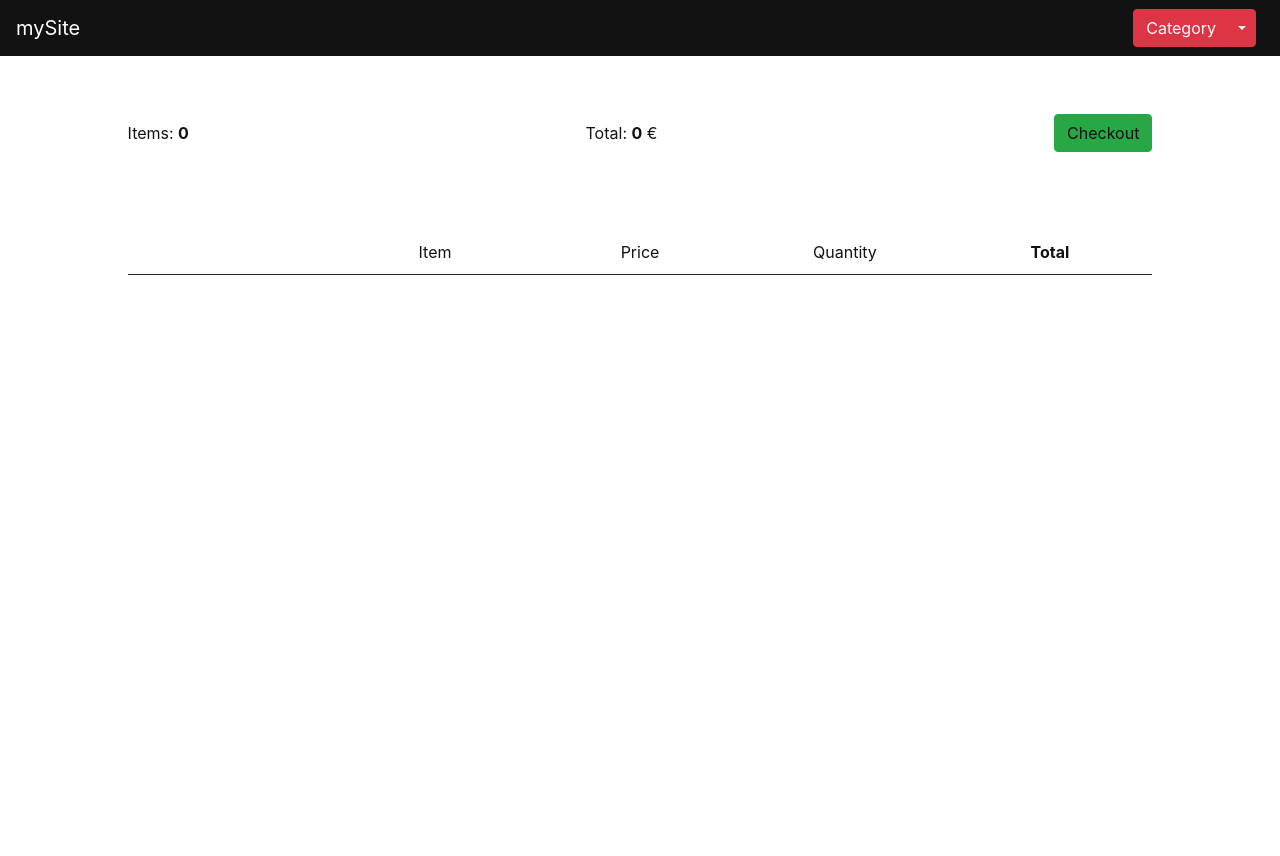
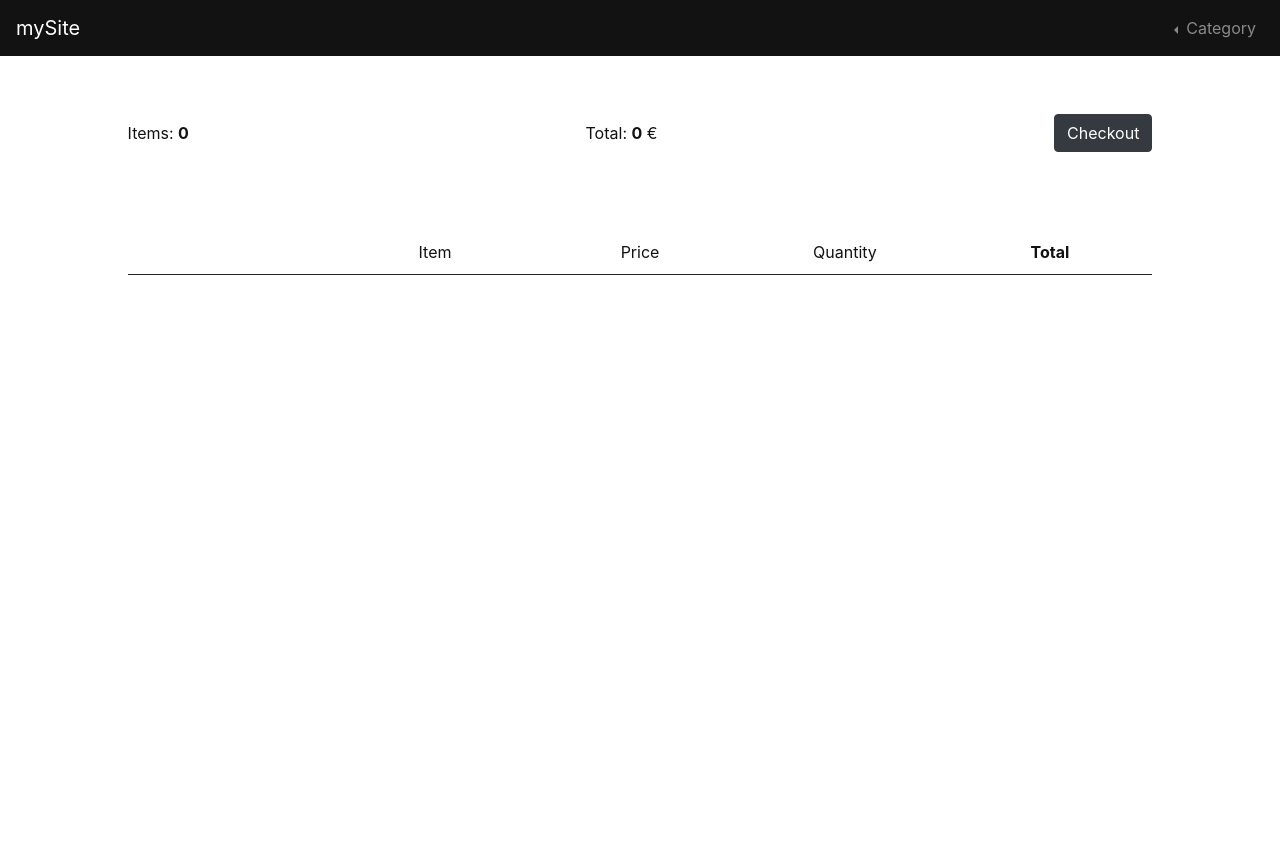
Before and after one commit to EDENLAYN-D-MINACCI/ecommerce-django, a Django app: page /cart/ in a window 1280 px wide. Before the commit the page ends 275 px from the top, so only its background shows below. Run offline with Django 3.2, Linux system fonts and the light colour scheme; data comes from the database, SQL or seed files in the repository; data that the repository does not hold is empty; parts of the project's set-up code (start-up, migrations or seed data) failed here and were passed over; some libraries are stand-ins or nearby versions.

Commit message:
add product category feature

```diff
--- a/static/css/cart.css
+++ b/static/css/cart.css
@@ -26,6 +26,6 @@
 
 
 .quantity-button:active{
-    filter: blur(3px);
+    filter: blur(1px);
     transition: filter ease 0.1s;
 }
--- a/static/css/main.css
+++ b/static/css/main.css
@@ -74,10 +75,38 @@ input[type=text], input[type=email] {
 }
 
 .block-content{
+    position: relative;
+    min-height: 100vh;
     width: auto;
     padding: 2%;
 }
 
+
+
+/* div containers */
+.box-element{
+    color: var(--text);
+    background-color: var(--opacity);
+    border-radius:  0 0 4px 4px;
+    border-radius: 4px;
+}
+
+.box-element-spaced{
+    color: var(--text);
+    background-color: var(--opacity);
+    border-radius:  0 0 4px 4px;
+    border-radius: 4px;
+    padding: 16px;
+    margin: 16px;
+}
+
+/* bootstrap class (used in the navbar) */
+.bg-dark{
+    background-color: var(--dark)!important;
+}
+.dropdown-item{
+    text-align: left!important;
+}
 
 /* card elevation from https://codepen.io/sdthornton/pen/wBZdXq */
 
--- a/static/js/main.js
+++ b/static/js/main.js
@@ -22,18 +22,6 @@ function showSnackbar(message) {
 
     console.log('showing snackbar');
 }
-
-// If the length of the element's string is 0 then display helper message
-function required(inputtx)
-{
-  if (inputtx.value.length == 0)
-   {
-      alert("message");
-      return false;
-   }
-   return true;
- }
-
 
 function orderUpdate(productId, productName, action){
     console.log('add to cart: sending data..');
--- a/static/js/store.js
+++ b/static/js/store.js
@@ -1,5 +1,4 @@
 var addToCartButtons = document.getElementsByClassName("cart-add");
-var removeFromCartButton = document.getElementById('cart-remove');
 
 for(var i = 0; i < addToCartButtons.length; i++){
 
--- a/store/templates/store/cart.html
+++ b/store/templates/store/cart.html
@@ -15,7 +15,7 @@
             <div class="d-flex align-items-center justify-content-between">
                 <div>Items: <strong id="cart-item-number">{{ order.getCartItemNumber }}</strong></div>
                 <div>Total: <strong id="cart-total-price">{{ order.getCartTotal|formatPrice }}</strong> €</div>
-                <a class="btn btn-success" href="{% url 'checkout' %}">Checkout</a>
+                <a class="btn btn-dark" style="color: white;" href="{% url 'checkout' %}">Checkout</a>
             </div>
         </div>
 
--- a/store/templates/store/main.html
+++ b/store/templates/store/main.html
@@ -50,30 +50,31 @@
     <body>
       <nav class="navbar navbar-expand-lg navbar-dark bg-dark">
         <a class="navbar-brand" href="{% url 'store' %}">{{ title }}</a>
-        <button class="navbar-toggler" type="button" data-toggle="collapse" data-target="#navbarSupportedContent" aria-controls="navbarSupportedContent" aria-expanded="false" aria-label="Toggle navigation">
+        <button class="navbar-toggler" type="button" data-toggle="collapse" data-target="#navbarNavDropdown" aria-controls="navbarNavDropdown" aria-expanded="false" aria-label="Toggle navigation">
           <span class="navbar-toggler-icon"></span>
         </button>
-
-        <div class="collapse navbar-collapse" id="navbarSupportedContent">
+        <div class="collapse navbar-collapse" id="navbarNavDropdown">
           <ul class="navbar-nav ml-auto">
-            <li class="nav-item" style="margin-right: 8px;">
-              <!-- dropdown -->
-              <div class="btn-group">
-                <button type="button" class="btn btn-danger">Category</button>
-                <button type="button" class="btn btn-danger dropdown-toggle dropdown-toggle-split" data-toggle="dropdown" aria-haspopup="true" aria-expanded="false">
-                  <span class="sr-only">Toggle Dropdown</span>
-                </button>
-                <div class="dropdown-menu">
-                  {% for category in product_categories %}
-                    <button onclick="setCategory()" class="dropdown-item">{{category}}</button>
-                  {% endfor %}
-                </div>
+            <li class="nav-item dropdown dropleft">
+              <a class="nav-link dropdown-toggle" href="#" id="navbarDropdownMenuLink" data-toggle="dropdown" aria-haspopup="true" aria-expanded="false">
+                Category
+              </a>
+              <div class="dropdown-menu" aria-labelledby="navbarDropdownMenuLink">
+                <a href="{% url 'category' selected_category='no-filter' %}">
+                  <button class="dropdown-item">no filter</button>
+                </a>
+                <div class="dropdown-divider"></div>
+                {% for category in product_categories %}
+                  <a href="{% url 'category' selected_category=category %}">
+                    <button class="dropdown-item">{{category}}</button>
+                  </a>
+                {% endfor %}
               </div>
             </li>
-        </ul>
-
+          </ul>
         </div>
       </nav>
+
 
       <div class="container block-content">
         {% block content %} {% endblock content %}
@@ -82,11 +83,7 @@
       {% block footer %} {% endblock footer %}
 
 
-    <script>
-      function setCategory(){
-          window.location.href = "{% url 'product-category' %}" + "?category="+"test";
-      }
-    </script>
+
 
       <!-- Optional JavaScript -->
       <!-- jQuery first, then Popper.js, then Bootstrap JS -->
--- a/store/templates/store/store.html
+++ b/store/templates/store/store.html
@@ -13,6 +13,11 @@
 {% block content %}
     <div class="row">
 
+        {% if no_product %}
+            <div class="error-message">
+                <h1>Sorry, there's nothing here.</h1>
+            </div>
+        {% endif %}
         {% for product in products %}
         <div class="col-lg-4">
 
--- a/store/urls.py
+++ b/store/urls.py
@@ -9,5 +9,5 @@ urlpatterns = [
     path('checkout/', views.checkout, name="checkout"),
     path('order-update/', order_update, name="order-update"),
     path('order-validation/', order_validation, name="order-validation"),
-    path('product-category/', get_product_category, name="product-category"),
+    path('<slug:selected_category>/', views.store, name="category"),
 ]
--- a/store/views.py
+++ b/store/views.py
@@ -1,7 +1,8 @@
-import ipinfo, stripe
+import ipinfo, stripe, json
 from django.shortcuts import render
 from .models import Product, ProductCategories
 from .customer_handler.customer_manager import get_or_create_order
+from .customer_handler.customer_request import get_product_category
 from .customer_handler.transaction_status import get_status
 from ecommerce_sculpture.settings import APP_TITLE, STRIPE_PUBLIC_KEY, STRIPE_SECRET_KEY, IPINFO_KEY
 
@@ -12,19 +13,34 @@ stripe.api_key = STRIPE_SECRET_KEY
 
 # init
 
-company_email    = "company@gmail.com"
-default_category = ProductCategories.objects.get(category="necklace")
+company_email = "company@gmail.com"
 context_store = context_cart = context_checkout = {}
-
-
+categories = ProductCategories.objects.all()
 
 # home page
-def store(request):
-    context_store["title"] = APP_TITLE
+def store(request, selected_category="no-filter"):
+
+    if selected_category == "no-filter":
+        products = Product.objects.all()
+        context_store["products"] = products
+
+        if len(products) == 0:
+            context_store["no_product"] = True
+        else:
+            context_store["no_product"] = False
+    else:
+        filtered_products = Product.objects.filter(category__category__contains=selected_category)
+        context_store["products"] = filtered_products
+
+        if len(filtered_products) == 0:
+            context_store["no_product"] = True
+        else:
+            context_store["no_product"] = False
+
+    context_store["title"]              = APP_TITLE
+    context_store["product_categories"] = categories
     context_store["transaction_status"] = get_status(request)
-    context_store["product_category"] = default_category#get_product_category(request)
-    context_store["products"]  = Product.objects.all()
-    context_store["product_categories"] = ProductCategories.objects.all()
+
     return render(request, 'store/store.html', context_store)
 
 
```
Also changed, not shown: other parts of static/css/main.css (+29 -41 lines), store/customer_handler/customer_request.py (+0 -7 lines), README.md.
